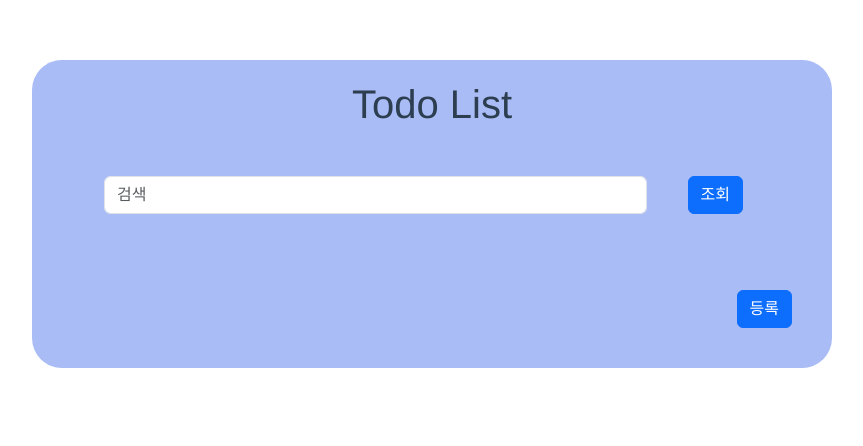
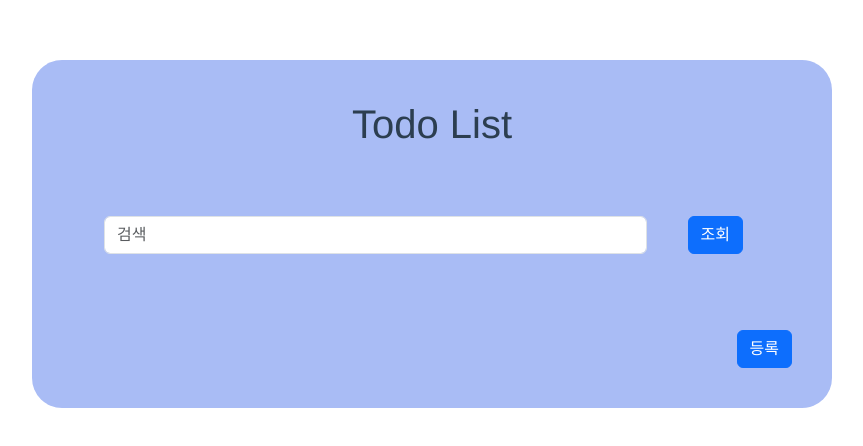
Before and after one commit to wjddnrud/Vue.js---todoList, a Vue app: page /list in a window 1280 px wide. Shown: the top 446 px of the page, without its empty margins (208-1071 px from the left). Built offline with nearby package versions, Linux system fonts and the light colour scheme.

Commit message:
헤더 padding 추가

```diff
--- a/src/App.vue
+++ b/src/App.vue
@@ -42,6 +42,7 @@ nav a.router-link-exact-active {
   max-width: 800px; /* 원하는 최대 폭을 설정 */
   margin: 0 auto; /* 양쪽 여백을 동일하게 */
   padding: 20px; /* 내부 여백 추가 */
+  padding: 20px;
   background-color: #A9BCF5; /* 기존 배경 색상 유지 */
   border-radius: 30px; /* 둥근 모서리 */
 }
--- a/src/components/List.vue
+++ b/src/components/List.vue
@@ -67,7 +67,6 @@ export default {
             console.log("inputVal : " + inputVal);
 
             if (inputVal === '') {
-                alert("검색어를 입력하세요.");
                 this.searchedTodoList = [];
                 return;
             }
--- a/src/components/layout/AppHeader.vue
+++ b/src/components/layout/AppHeader.vue
@@ -8,3 +8,8 @@ export default {
     name : 'AppHeader'
 }
 </script>
+<style>
+h1 {
+    padding: 20px;
+}
+</style>
```
